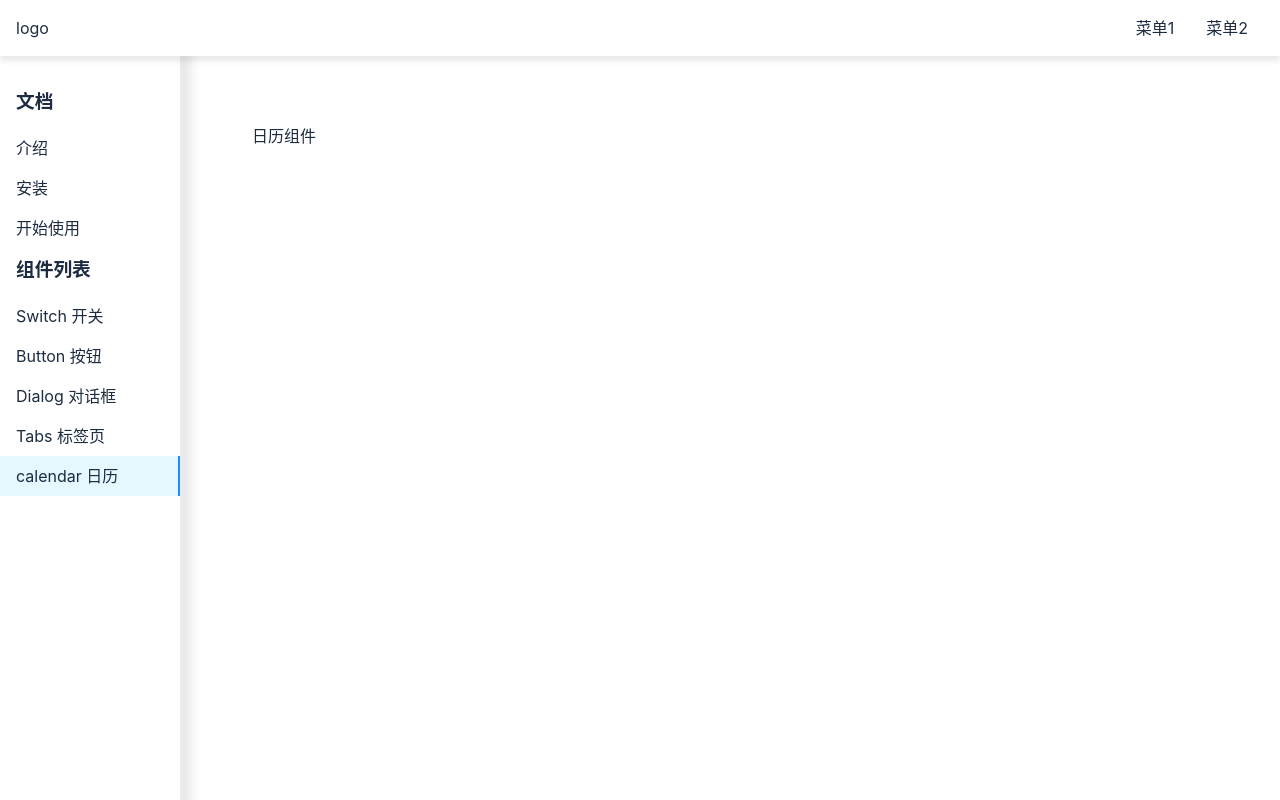
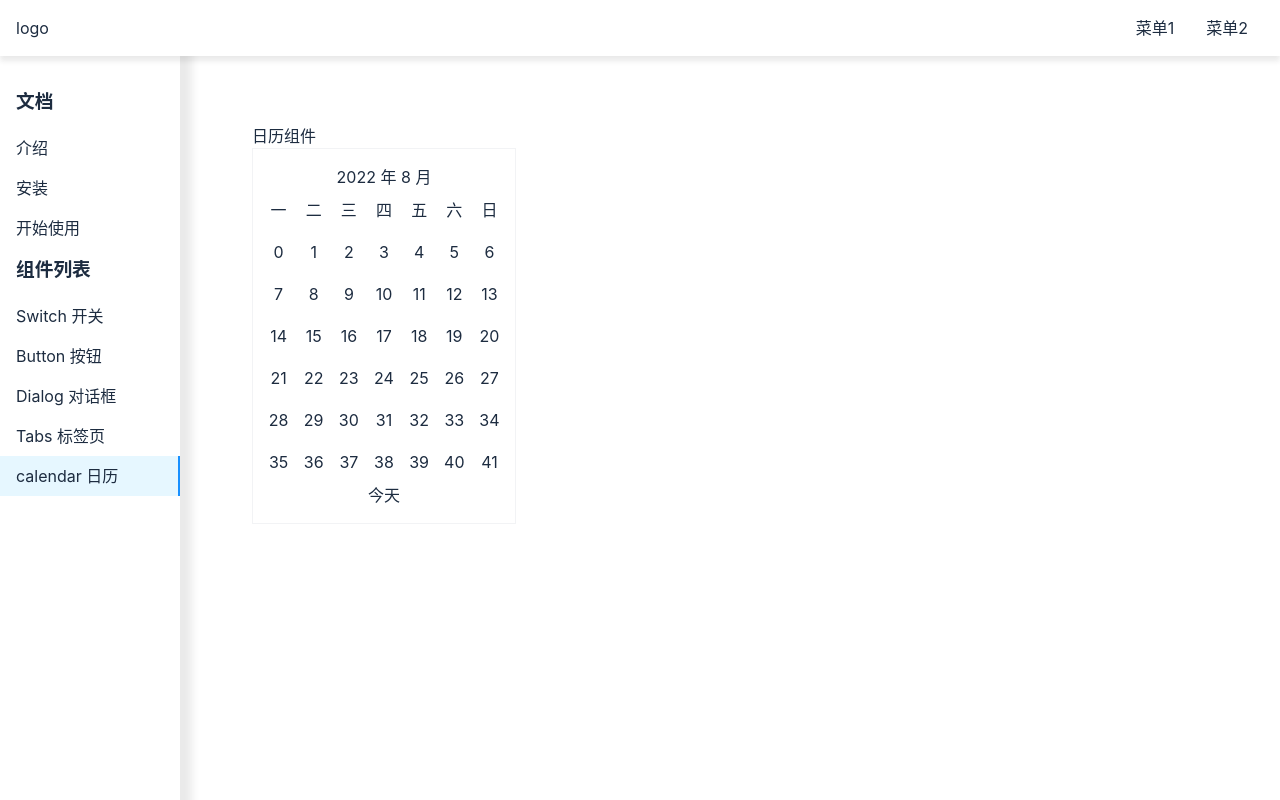
Before and after one commit to wbs99/vite-vue3-wheel, a Vue app: page /#/doc/calendar in a window 1280 px wide. Built offline with nearby package versions, Linux system fonts and the light colour scheme.

Commit message:
初步完成 calendar 样式

```diff
--- a/src/components/CalendarDemo.vue
+++ b/src/components/CalendarDemo.vue
@@ -1,7 +1,12 @@
 <template>
-  <div>日历组件</div>
+  <div>
+    日历组件
+    <Calendar />
+  </div>
 </template>
 
-<script lang="ts" setup></script>
+<script lang="ts" setup>
+import Calendar from "../lib/Calendar.vue"
+</script>
 
 <style lang="scss" scoped></style>
--- /dev/null
+++ b/src/lib/Calendar.vue
@@ -0,0 +1,76 @@
+<template>
+  <div class="w-calendar-wrapper">
+    <div class="w-calendar-header">2022 年 8 月</div>
+    <div class="w-calendar-main">
+      <ul class="w-calendar-main-week">
+        <li>一</li>
+        <li>二</li>
+        <li>三</li>
+        <li>四</li>
+        <li>五</li>
+        <li>六</li>
+        <li>日</li>
+      </ul>
+      <ul class="w-calendar-main-month">
+        <li v-for="(item, index) in monthList" :key="index">
+          {{ item }}
+        </li>
+      </ul>
+    </div>
+    <div class="w-calendar-footer">今天</div>
+  </div>
+</template>
+
+<script lang="ts" setup>
+import { reactive } from "vue"
+
+const monthList = reactive<number[]>([])
+for (let i = 0; i < 42; i++) {
+  monthList.push(i)
+}
+</script>
+
+<style lang="scss" scoped>
+.w-calendar-wrapper {
+  border: 1px solid #f2f3f5;
+  max-width: 264px;
+  padding: 16px 8px;
+
+  > .w-calendar-header {
+    display: flex;
+    align-items: center;
+    justify-content: center;
+  }
+  > .w-calendar-main {
+    > .w-calendar-main-week {
+      display: flex;
+      > li {
+        width: 14.2857%;
+        text-align: center;
+        height: 42px;
+        line-height: 42px;
+      }
+    }
+    > .w-calendar-main-month {
+      display: flex;
+      flex-wrap: wrap;
+      > li {
+        width: 14.2857%;
+        text-align: center;
+        height: 42px;
+        line-height: 42px;
+        cursor: pointer;
+        border-radius: 4px;
+        &:hover {
+          background: #e8f3ff;
+          color: #165dff;
+        }
+      }
+    }
+  }
+  > .w-calendar-footer {
+    display: flex;
+    justify-content: center;
+  }
+}
+</style>
```
